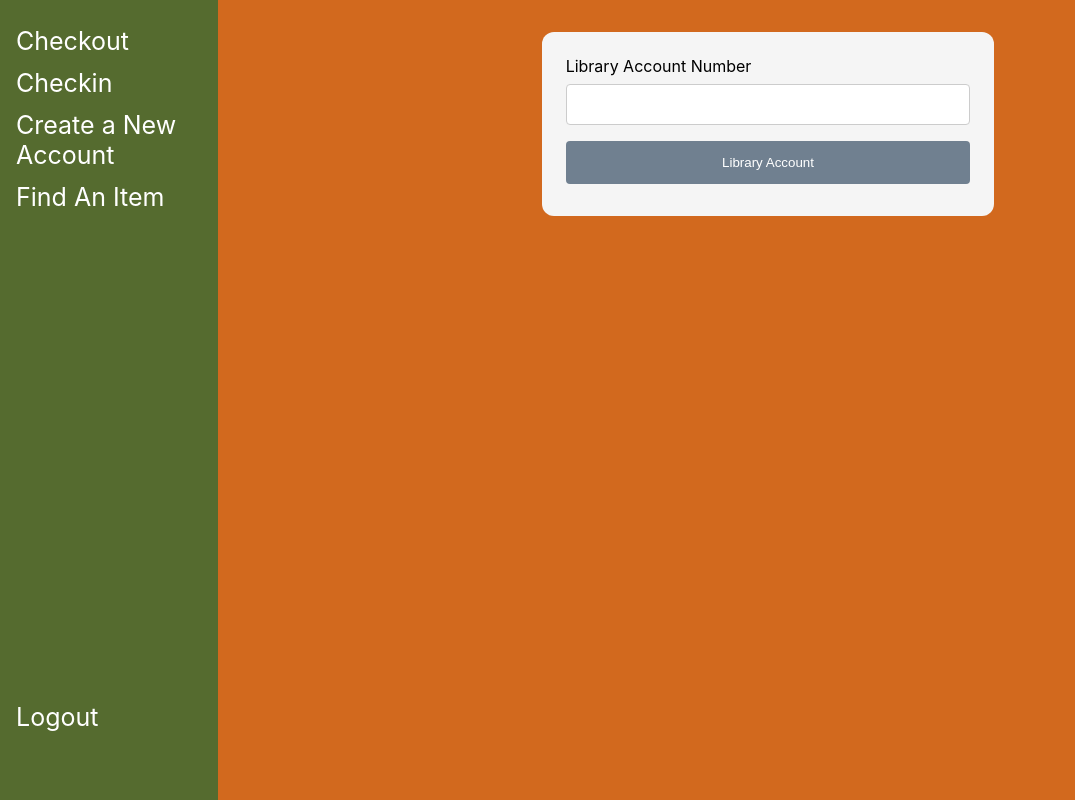
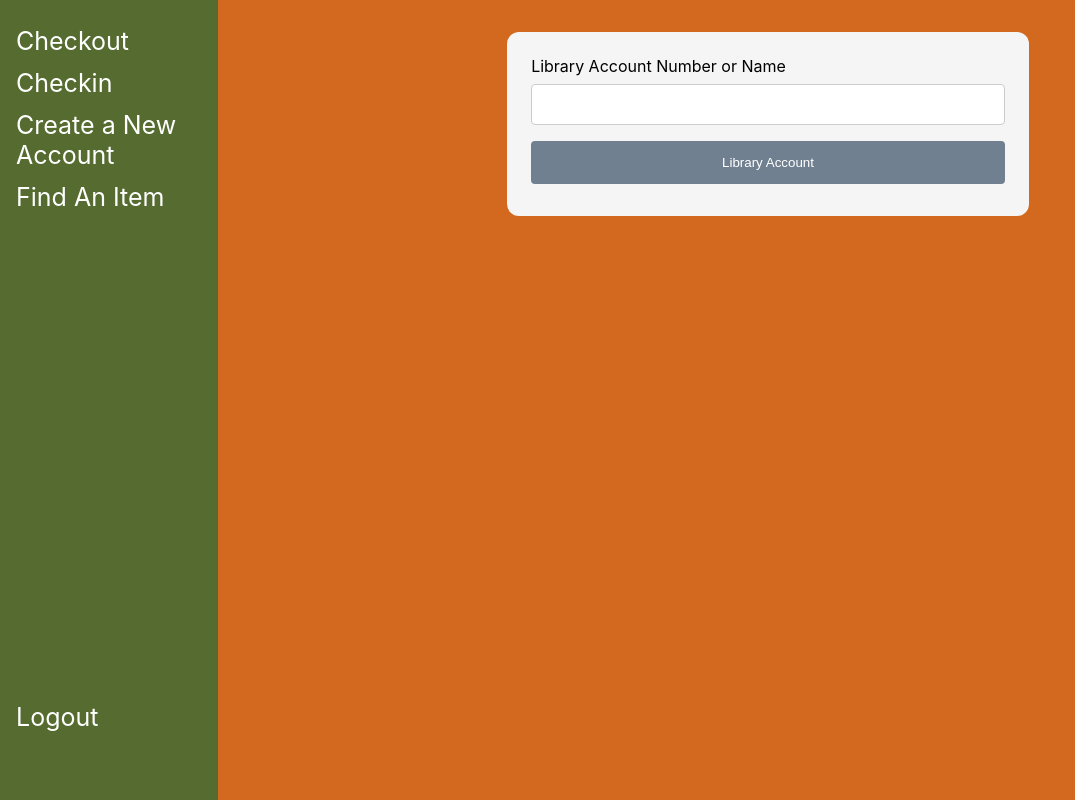
Before and after one commit to stefmryan/library_management_system_client, a React (Create React App) app: page /checkout in a window 1280 px wide. Shown: the whole page, without its empty margins (0-1075 px from the left). Built offline with nearby package versions, Linux system fonts and the light colour scheme.

Commit message:
add logic to look up by name or barcode

```diff
--- a/src/components/pages/CheckOutComponent/CheckOutComponent.js
+++ b/src/components/pages/CheckOutComponent/CheckOutComponent.js
@@ -29,13 +29,16 @@ const CheckOutComponent = () => {
    * fetches library account from backend and sets the library account with values retrieved.
    */
   const handleLibraryAccount = async () => {
-    await fetch(`http://localhost:8080/library-accounts/${libraryAccount}`, {
+    await fetch(
+      `http://localhost:8080/library-accounts/account?id=${libraryAccount}`,
+      {
         method: "GET",
         credentials: "include",
         headers: {
           "Content-Type": "application/json",
         },
-    })
+      }
+    )
       .then((response) => response.json())
       .then((data) => {
         setAccountObj({ ...data });
@@ -77,16 +80,14 @@ const CheckOutComponent = () => {
    * table.
    */
   const handleCheckOut = async () => {
-    await fetch(
-      `http://localhost:8080/library-accounts/checkout/${itemBarcode}`,
-      {
+    await fetch(`http://localhost:8080/checkout/${itemBarcode}`, {
       method: "PUT",
+      credentials: "include",
       headers: {
         "Content-Type": "application/json",
       },
       body: JSON.stringify(accountObj),
-      }
-    )
+    })
       .then((response) => response.json())
       .then((data) => {
         setCheckedOutItem([...checkedOutItem, data]);
@@ -120,10 +121,10 @@ const CheckOutComponent = () => {
       <div id="checkOut" className={styles.container}>
         <div className={styles.input_div}>
           <label>
-            Library Account Number
+            Library Account Number or Name
             <input
               name="library-account"
-              type="number"
+              type="text"
               data-testid="library-account-input"
               ref={accountRef}
               onChange={addLibraryAccount}
```
Lines whose indentation alone changed are shown as unchanged.
